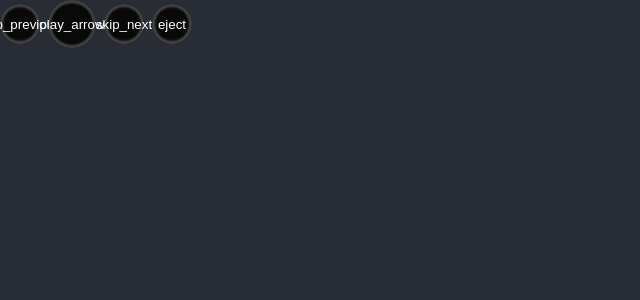
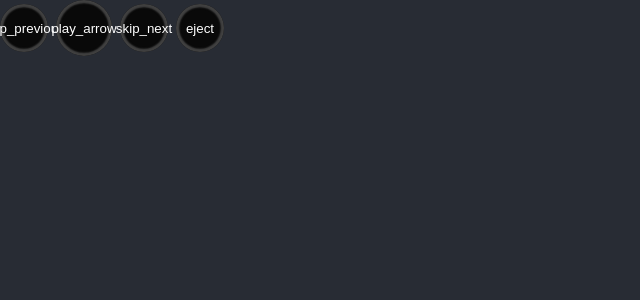
Before and after one commit to USSDlover/music-player, a React (Create React App) app: page / in a window 1280 px wide. Shown: the top 300 px of the page, without its empty margins (0-640 px from the left). Built offline with nearby package versions, Linux system fonts and the light colour scheme; the HTML template or start-up script is replaced by a standard one.

Commit message:
[Fix] Set better CSS reset.

```diff
--- a/src/index.scss
+++ b/src/index.scss
@@ -1,5 +1,15 @@
+*, *:after, *:before {
+  box-sizing: content-box;
+  margin: 0;
+  padding: 0;
+}
+
+html, body {
+  width: 100%;
+  height: 100%;
+}
+
 body {
-  margin: 0;
   font-family: -apple-system, BlinkMacSystemFont, 'Segoe UI', 'Roboto', 'Oxygen',
     'Ubuntu', 'Cantarell', 'Fira Sans', 'Droid Sans', 'Helvetica Neue',
     sans-serif;
```
